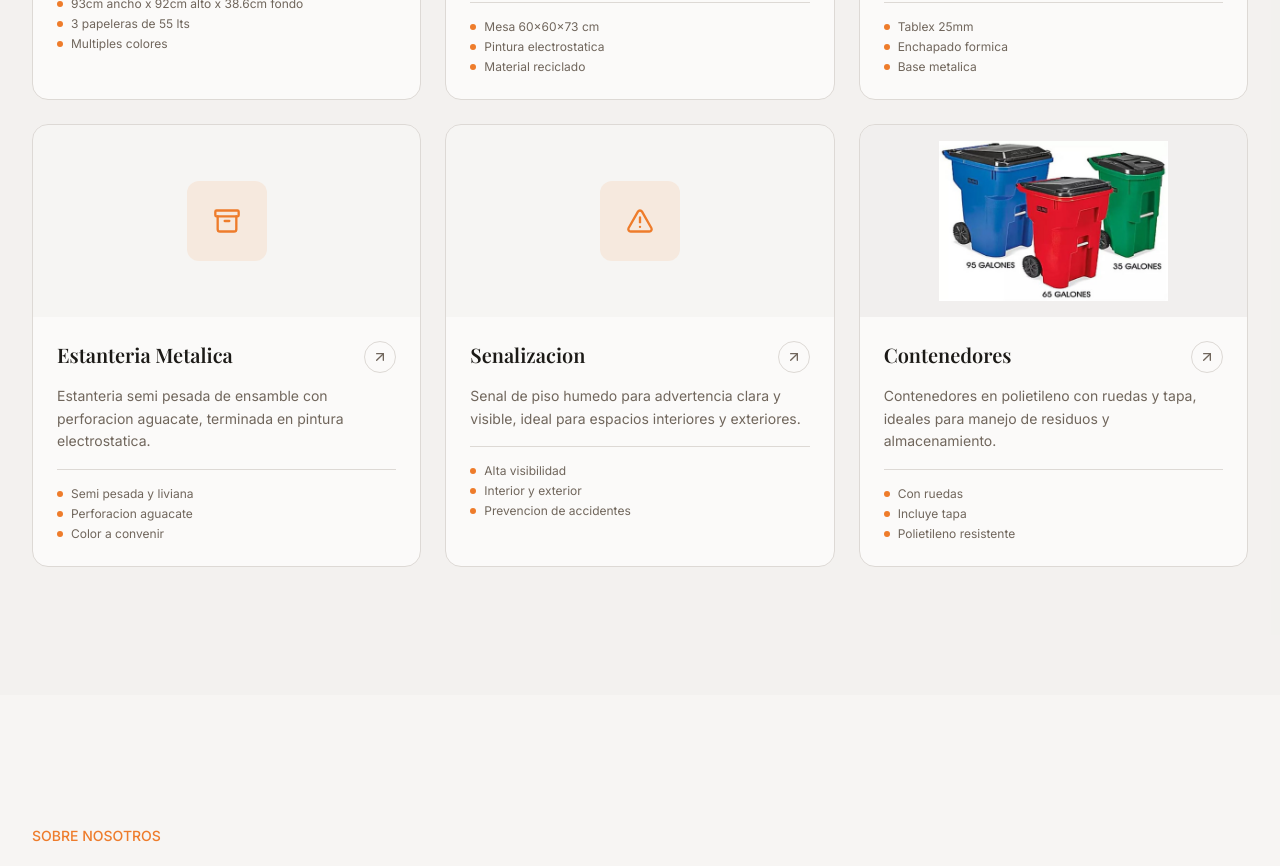
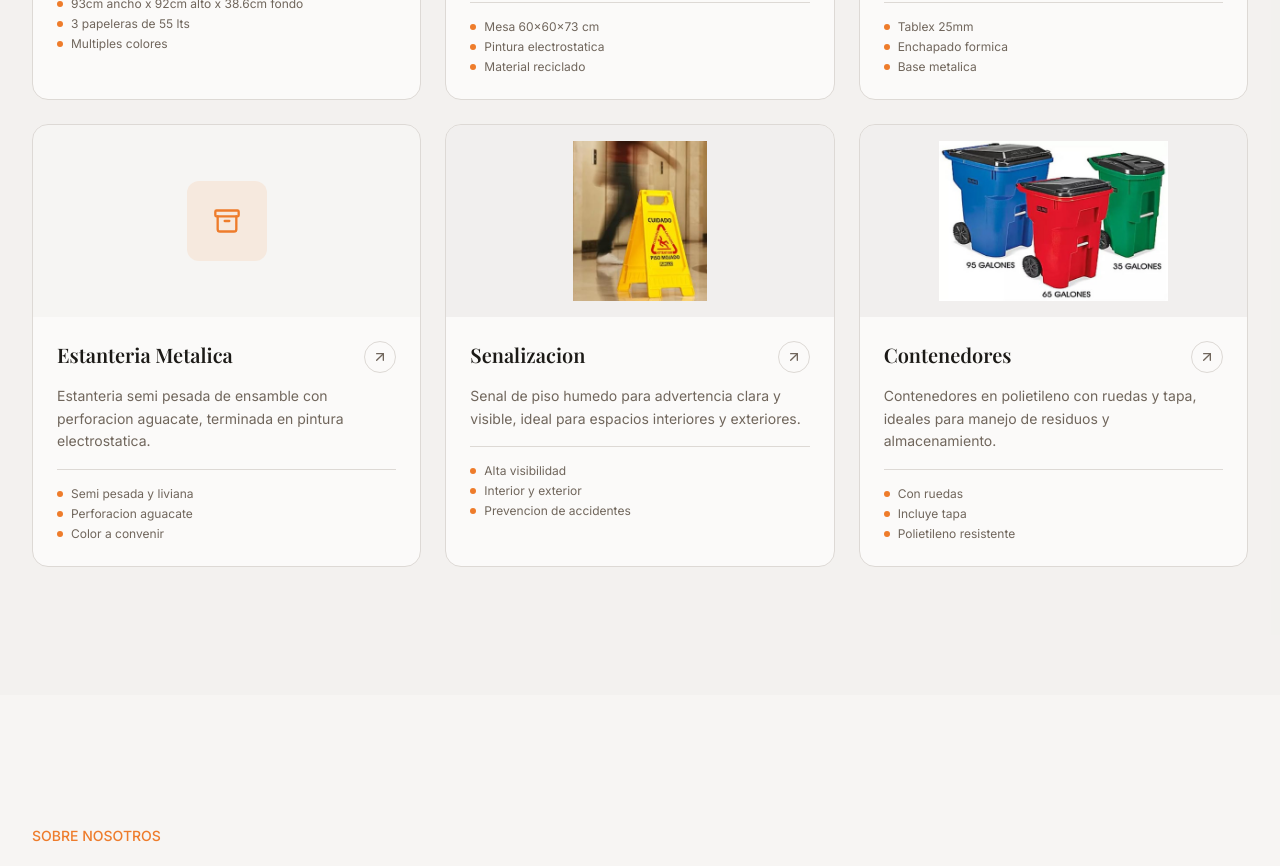
Before and after one commit to brandonecheverry/canastillas-remates, a Next.js app: page / in a window 1280 px wide. Shown: the part 2160-3026 px from the top of the page. Built offline with nearby package versions, Linux system fonts and the light colour scheme; a web font is replaced by a local one.

Commit message:
feat: add A-frame wet floor sign image to catalog
Link "Cuidado Piso Mojado" image to Signage card.

```diff
--- a/components/products.tsx
+++ b/components/products.tsx
@@ -72,6 +72,7 @@ const products = [
       "Senal de piso humedo para advertencia clara y visible, ideal para espacios interiores y exteriores.",
     icon: <AlertTriangle className="w-7 h-7" />,
     specs: ["Alta visibilidad", "Interior y exterior", "Prevencion de accidentes"],
+    image: "/images/senalizacion.png",
   },
   {
     title: "Contenedores",
```
Also changed, not shown: public/images/senalizacion.png (added).
